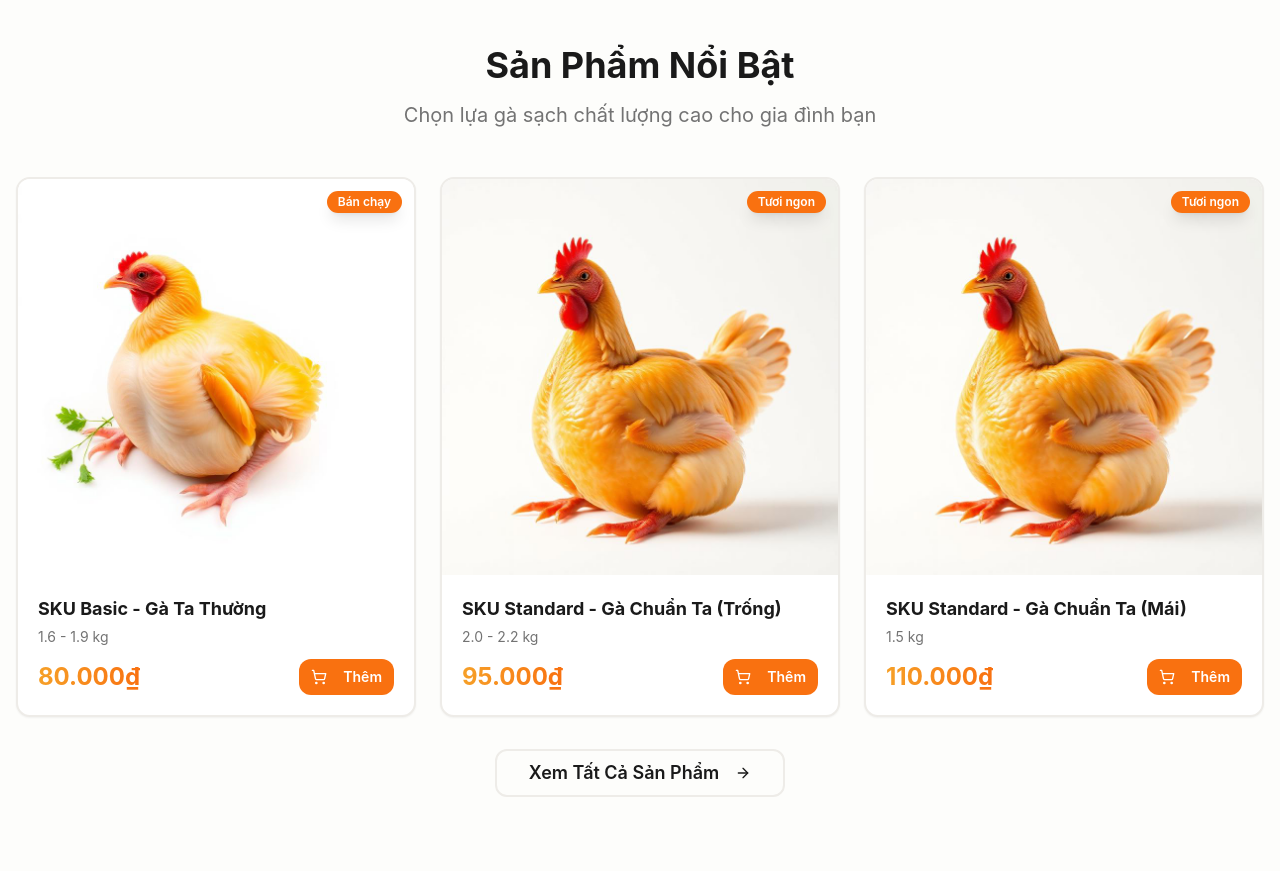
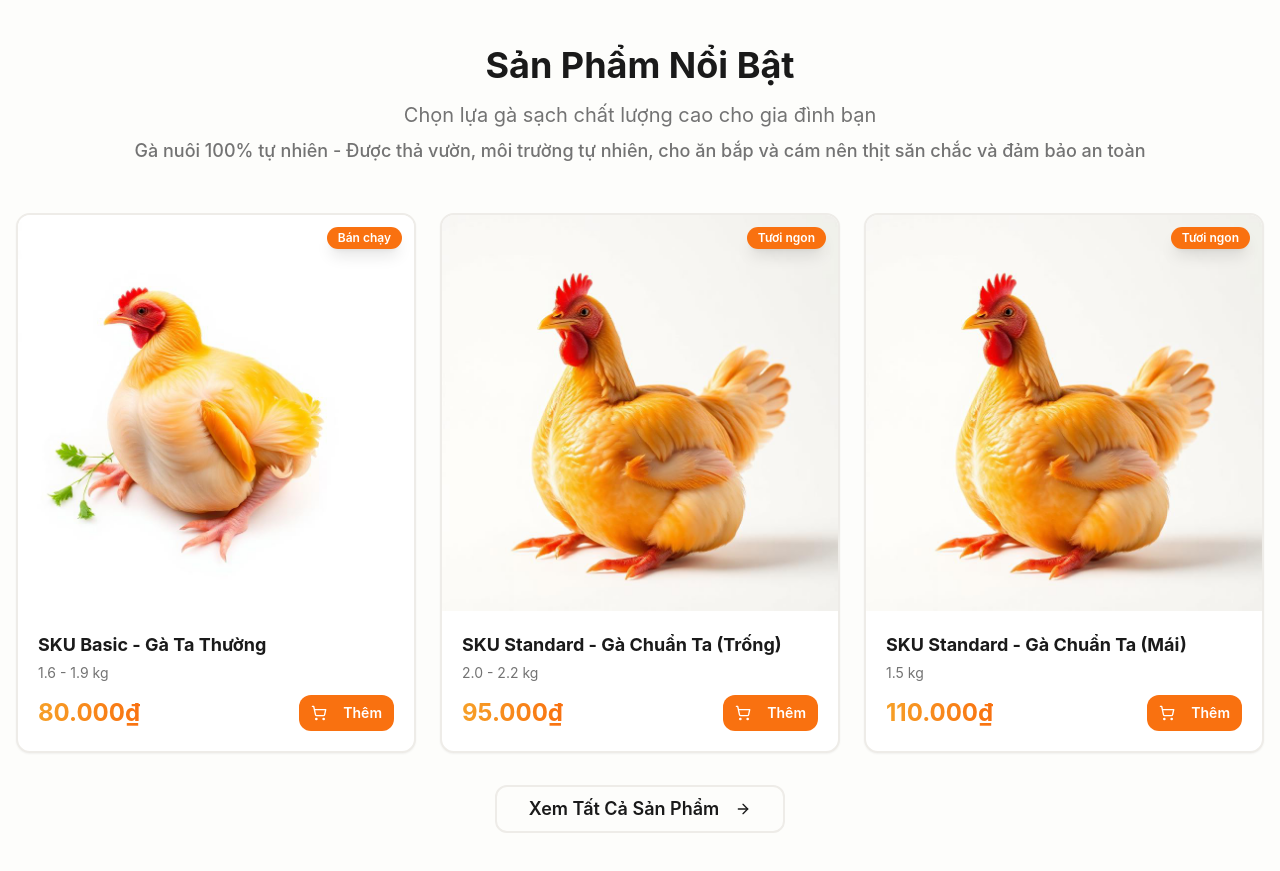
Before and after one commit to quanglopez/gasach-farm-to-table, a React (Vite) app: page / in a window 1280 px wide. Shown: the part 1380-2251 px from the top of the page. Built offline with nearby package versions, Linux system fonts and the light colour scheme; the HTML template or start-up script is replaced by a standard one.

Commit message:
Add product introduction to homepage

```diff
--- a/src/pages/Index.tsx
+++ b/src/pages/Index.tsx
@@ -100,8 +100,11 @@ const Index = () => {
         <div className="container mx-auto px-4">
           <div className="text-center mb-12">
             <h2 className="text-4xl font-bold mb-4">Sản Phẩm Nổi Bật</h2>
-            <p className="text-xl text-muted-foreground">
+            <p className="text-xl text-muted-foreground mb-2">
               Chọn lựa gà sạch chất lượng cao cho gia đình bạn
+            </p>
+            <p className="text-lg text-muted-foreground font-medium">
+              Gà nuôi 100% tự nhiên - Được thả vườn, môi trường tự nhiên, cho ăn bắp và cám nên thịt săn chắc và đảm bảo an toàn
             </p>
           </div>
 
```
